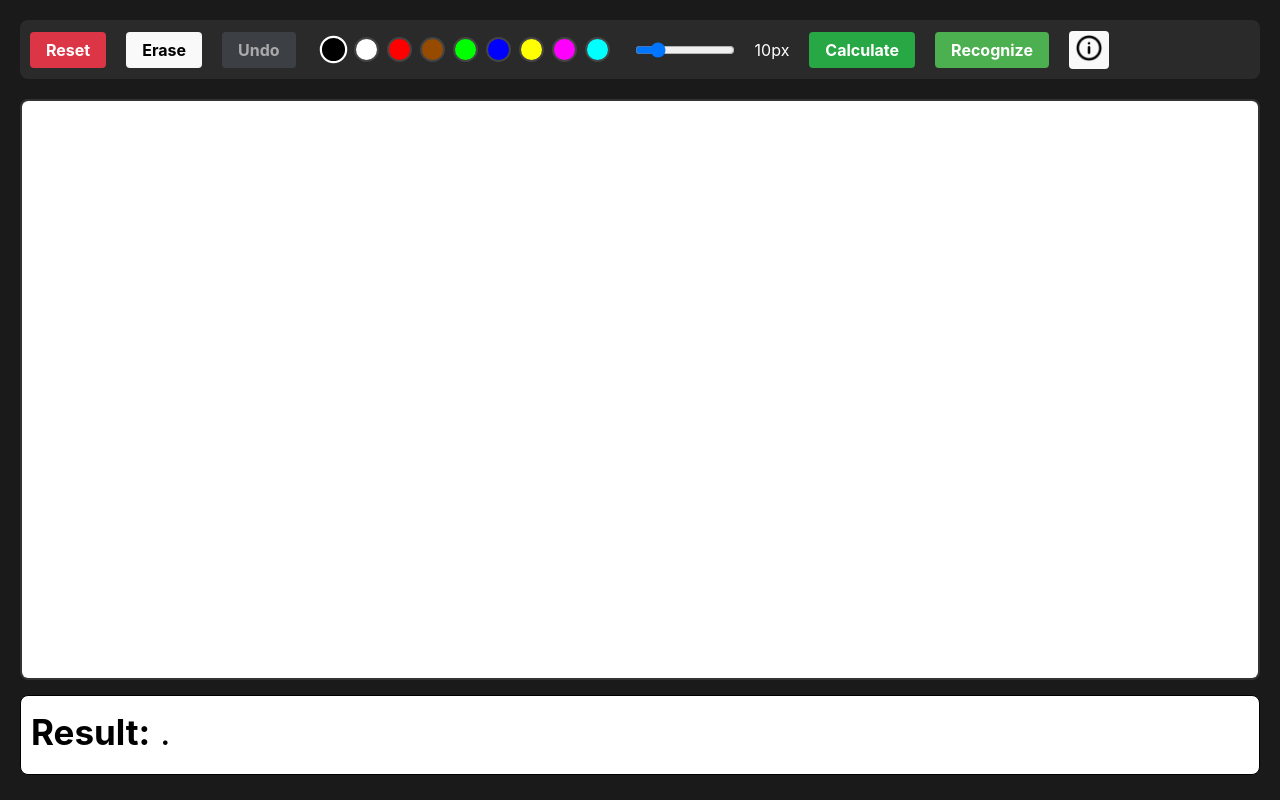
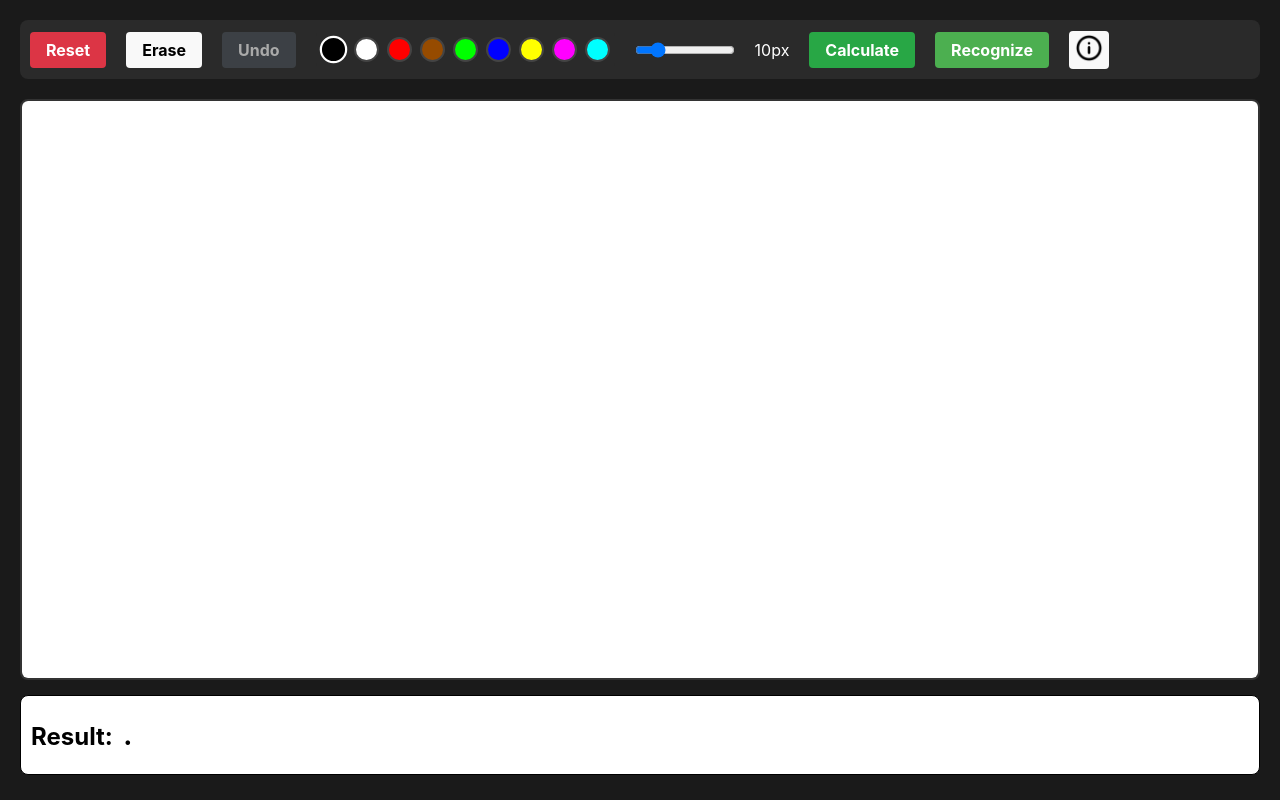
Before and after one commit to lalitrawat11/SketchSense, a React (Vite) app in the folder frontend/: page / in a window 1280 px wide. Built offline with nearby package versions, Linux system fonts and the light colour scheme.

Commit message:
Update App.jsx

```diff
--- a/frontend/src/App.jsx
+++ b/frontend/src/App.jsx
@@ -300,7 +300,7 @@ function App() {
             borderRadius: "8px",
           }}
         >
-          <strong style={{ fontSize: "35px", fontWeight: "bold" }}>
+          <strong style={{ fontSize: "24px", fontWeight: "bold" }}>
             Result:
           </strong>
           <span style={{ fontSize: "35px", color: "#000000" }}>
```
